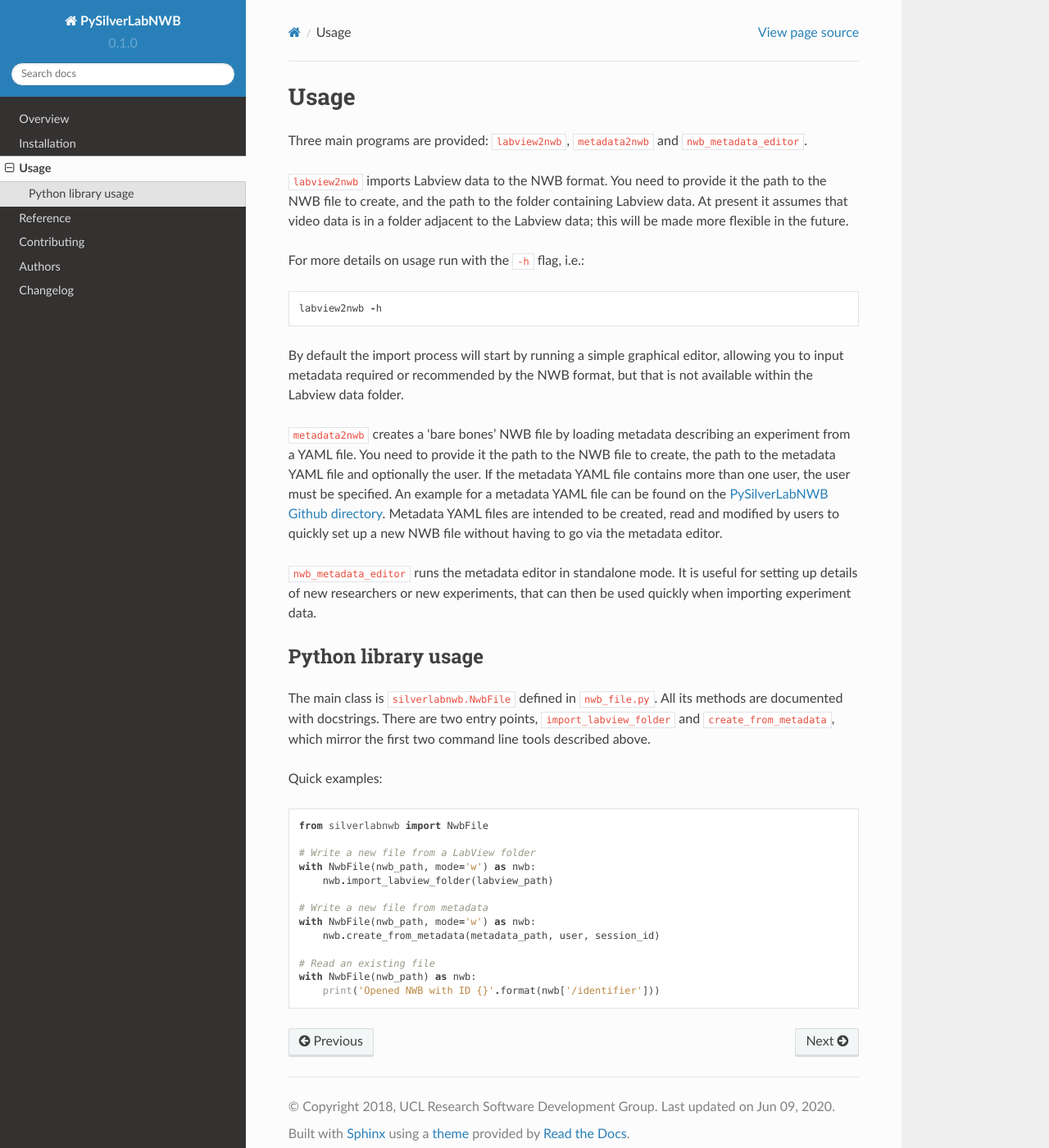
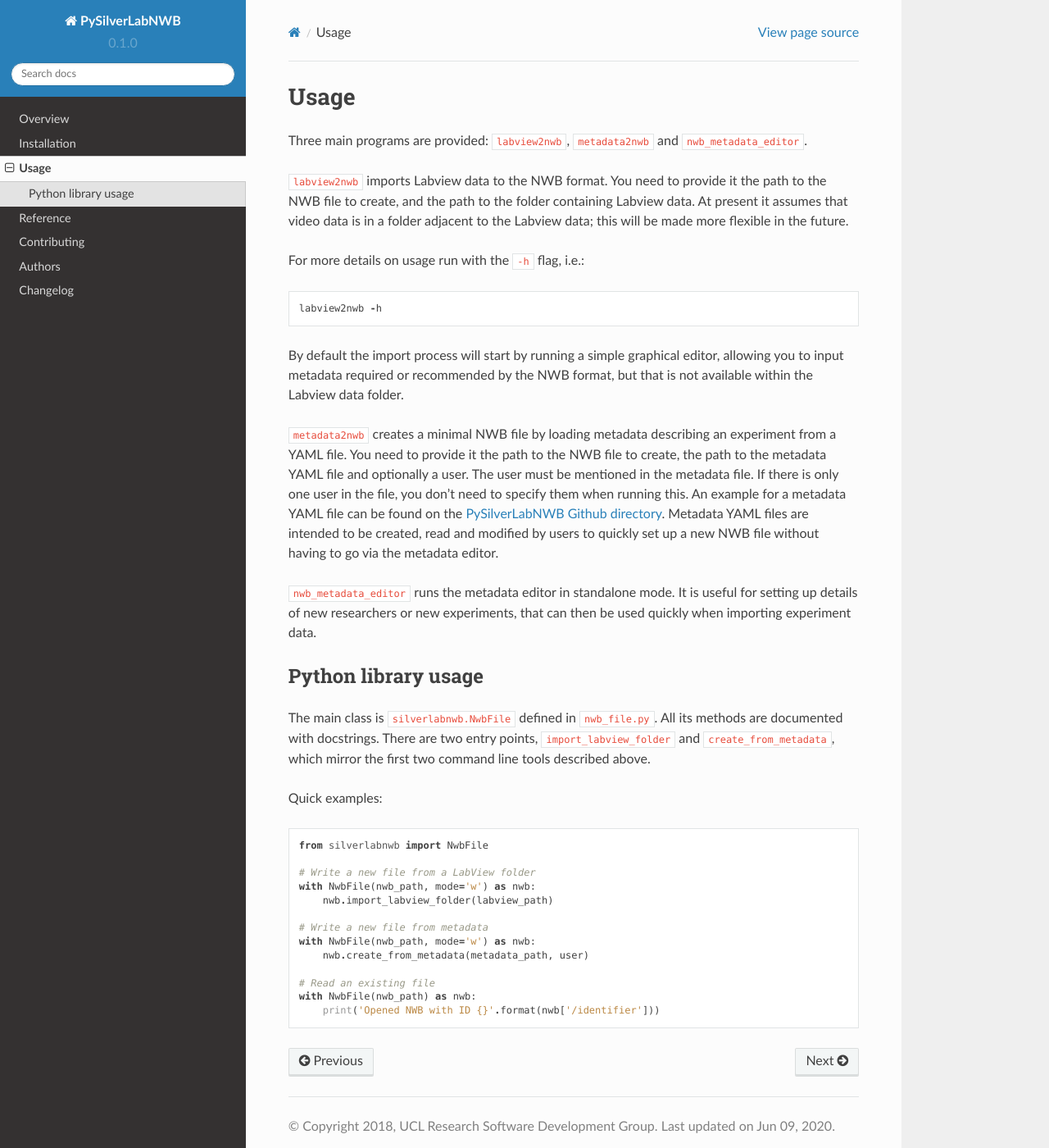
Before and after one commit to SilverLabUCL/PySilverLabNWB, a Sphinx documentation site: the page built from docs/usage.rst, in a window 1280 px wide and 1400 px high. Shown: the whole window at 82% size. Built offline with Sphinx 7.4.7 and the Read the Docs theme 2.0.0, drawn with Linux system fonts in a browser that asks for light colours.

Commit message:
address review comments
minor rephrasing of docs
remove unused argument from create_from_metadata()

```diff
--- a/docs/usage.rst
+++ b/docs/usage.rst
@@ -19,13 +19,14 @@
 allowing you to input metadata required or recommended by the NWB format,
 but that is not available within the Labview data folder.
 
-``metadata2nwb`` creates a 'bare bones' NWB file by loading metadata describing
+``metadata2nwb`` creates a minimal NWB file by loading metadata describing
 an experiment from a YAML file. You need to provide it the path to the NWB file
-to create, the path to the metadata YAML file and optionally the user. If the
-metadata YAML file contains more than one user, the user must be specified. An
-example for a metadata YAML file can be found on the `PySilverLabNWB Github directory`__.
-Metadata YAML files are intended to be created, read and modified by users to quickly
-set up a new NWB file without having to go via the metadata editor.
+to create, the path to the metadata YAML file and optionally a user.
+The user must be mentioned in the metadata file. If there is only one user in the file,
+you don't need to specify them when running this. An example for a metadata YAML file
+can be found on the `PySilverLabNWB Github directory`__. Metadata YAML files are intended
+to be created, read and modified by users to quickly set up a new NWB file without
+having to go via the metadata editor.
 
 __ https://github.com/SilverLabUCL/PySilverLabNWB/blob/master/tests/data/meta_two_users.yaml
 
@@ -52,7 +53,7 @@
 
     # Write a new file from metadata
     with NwbFile(nwb_path, mode='w') as nwb:
-        nwb.create_from_metadata(metadata_path, user, session_id)
+        nwb.create_from_metadata(metadata_path, user)
 
     # Read an existing file
     with NwbFile(nwb_path) as nwb:
```
Also changed, not shown: 1 other file.
